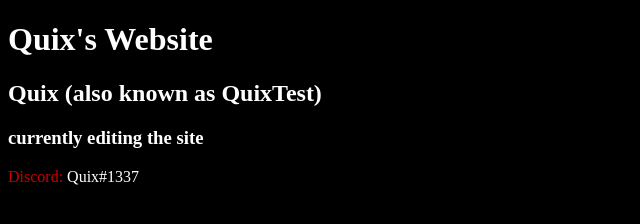
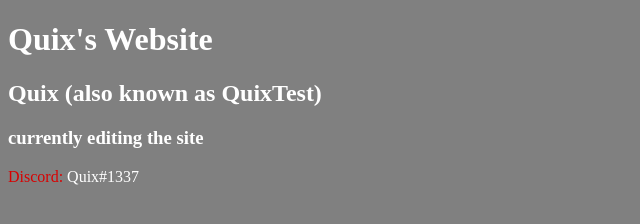
Before and after one commit to Quix-iPod/Quix-iPod.github.io, a plain HTML site: page index.html in a window 1280 px wide. Shown: the whole page, without its empty margins (0-640 px from the left). Drawn offline with Linux system fonts and the light colour scheme.

Commit message:
Update index.html

```diff
--- a/index.html
+++ b/index.html
@@ -4,12 +4,12 @@
     <title>Quix's Cool Site</title>
   </head>
   <font color="white">
-    <body style="background-color:black;">
+    <body style="background-color:grey;">
       <body>
         <h1>Quix's Website</h1>
         <h2>Quix (also known as QuixTest)</h2>
         <h3> currently editing the site </h3>
-        <p><span style="color:#C80000">Discord: </span>Quix#1337</p>
+        <p><span style="color:#D80000">Discord: </span>Quix#1337</p>
       </body>
     </body>
   </font>
```
